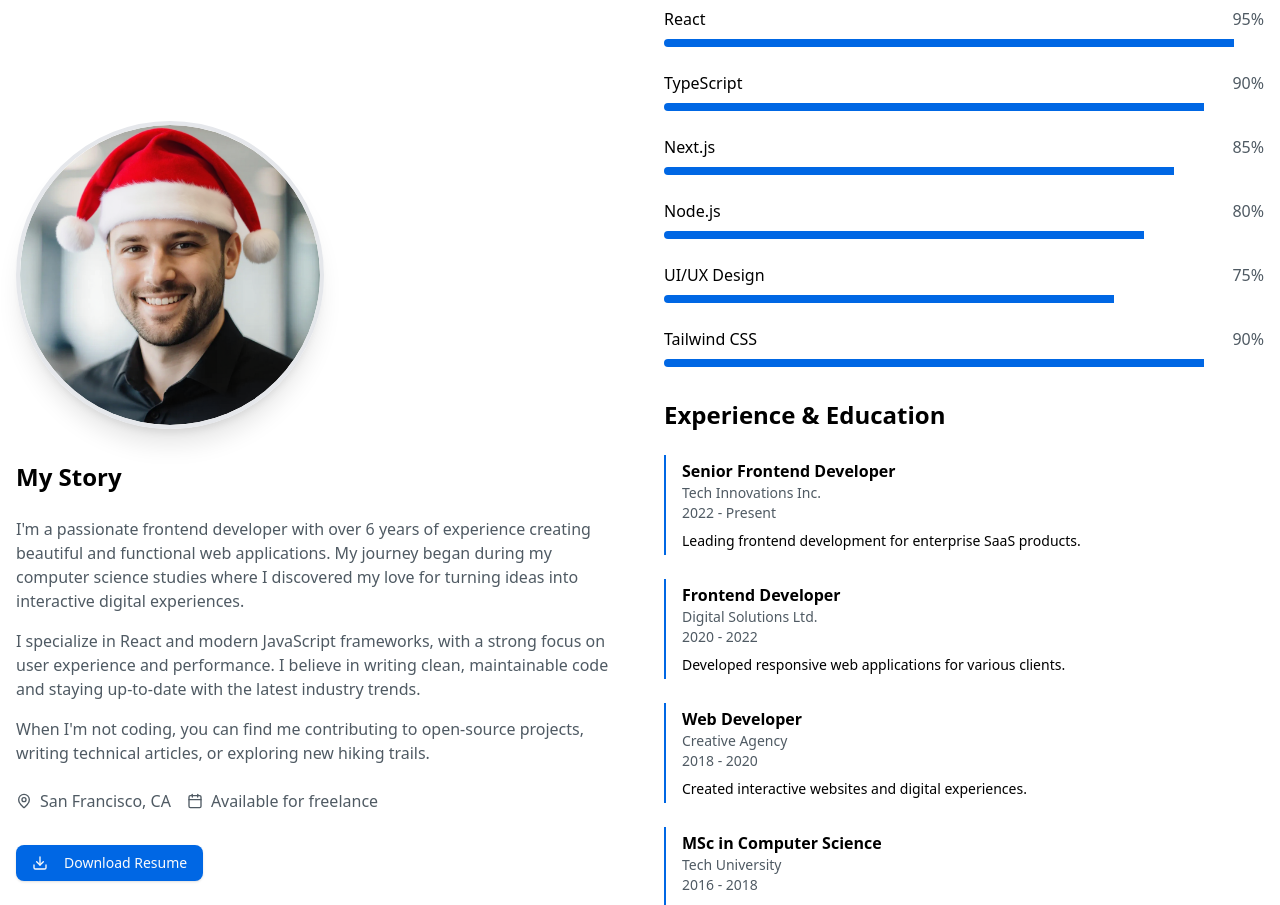
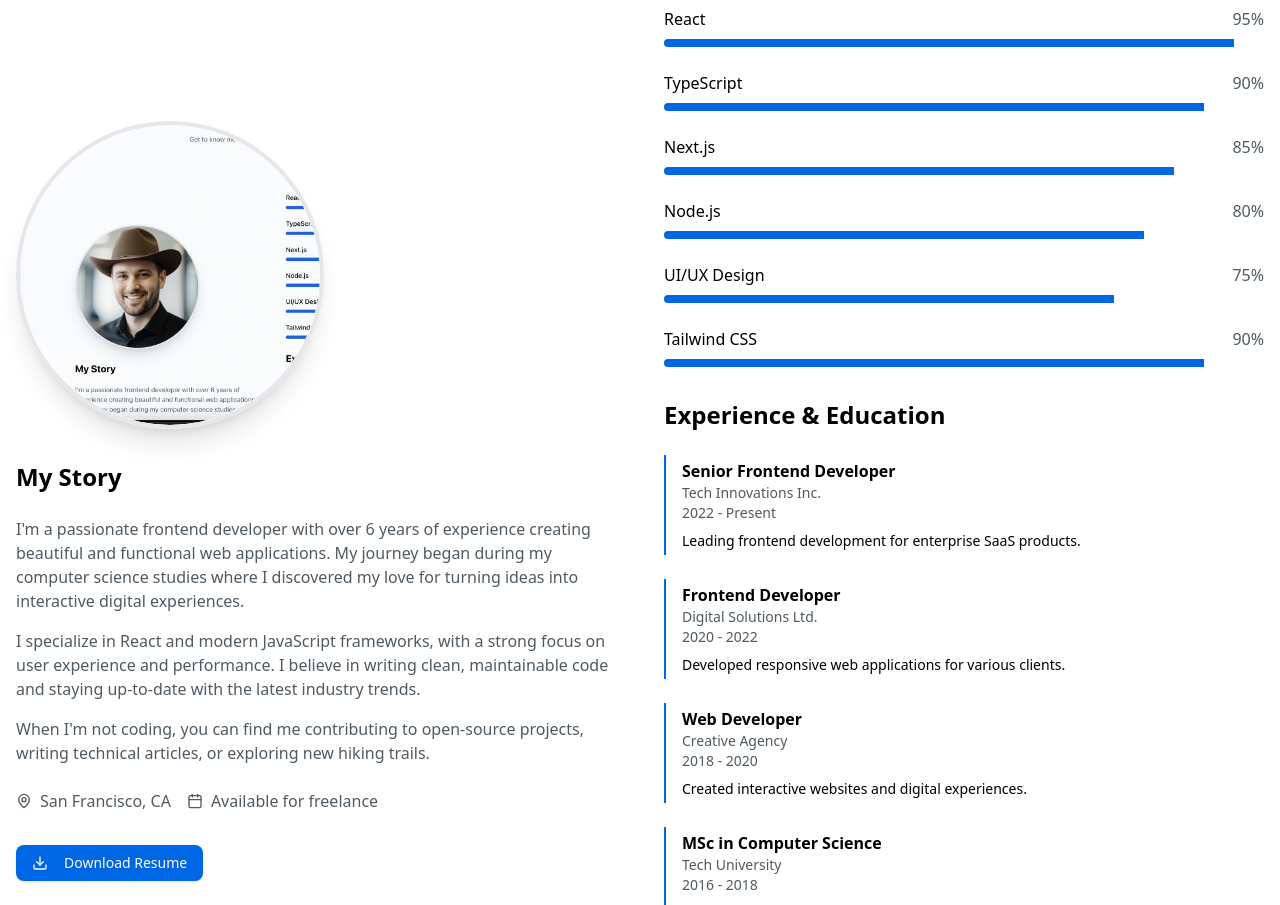
Before and after one commit to magnolia-AI/new-project-_V08L, a Next.js app: page / in a window 1280 px wide. Shown: the part 2500-3405 px from the top of the page. Built offline with nearby package versions, Linux system fonts and the light colour scheme.

Commit message:
feat(profile-image): update hat from Santa to cowboy

```diff
--- a/components/about-section.tsx
+++ b/components/about-section.tsx
@@ -67,8 +67,8 @@ export function AboutSection() {
           <div className="flex flex-col items-center lg:items-start">
             <div className="mb-8 rounded-full overflow-hidden border-4 border-primary/20 shadow-xl">
               <Image
-                src="/images/profile-with-santa-hat.jpg"
-                alt="Alex Johnson with Santa hat"
+                src="/images/profile-cowboy-hat.png"
+                alt="Alex Johnson with cowboy hat"
                 width={300}
                 height={300}
                 className="rounded-full"
```
Also changed, not shown: public/images/profile-cowboy-hat.png, public/images/profile-with-santa-hat-original.jpg (added).
